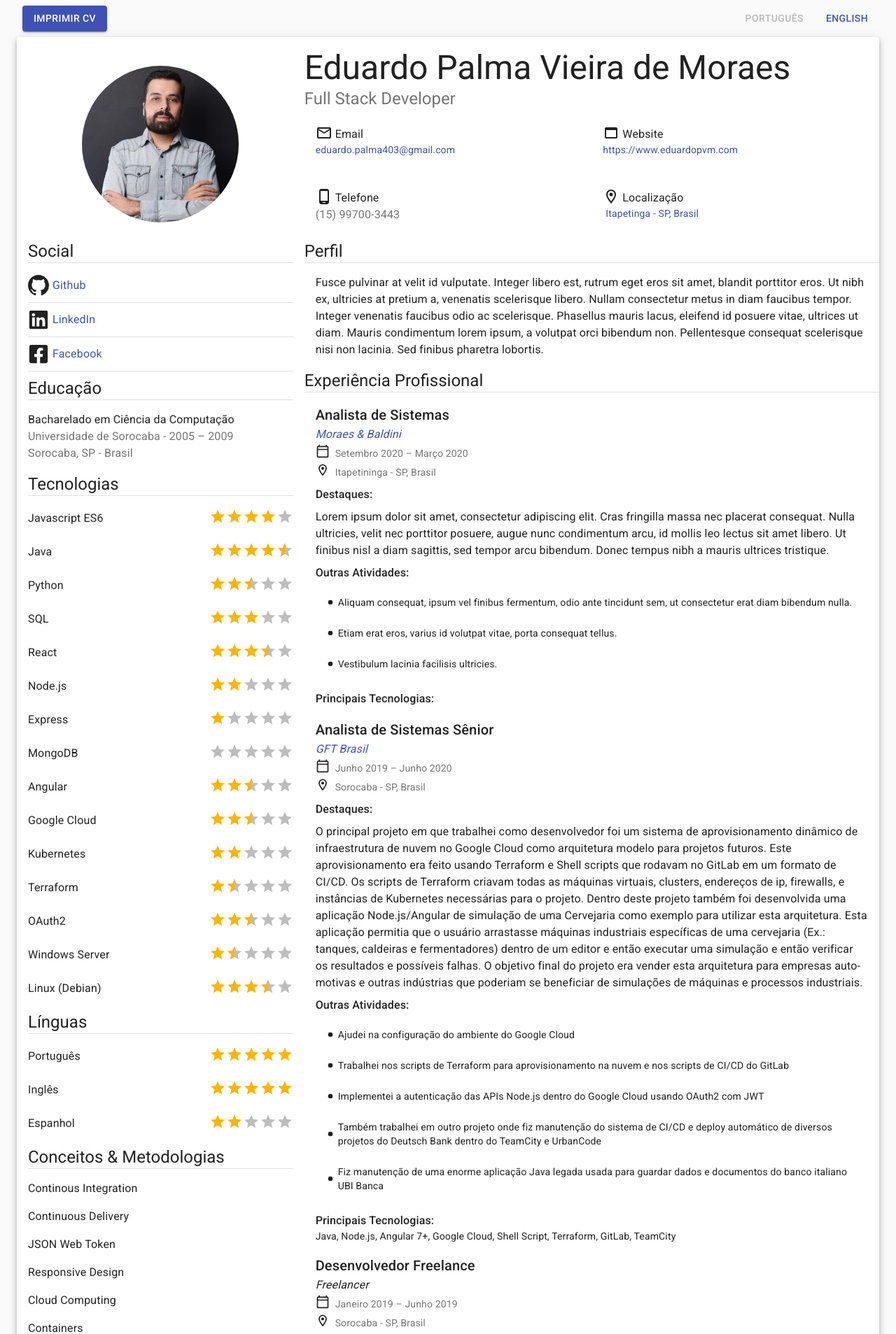
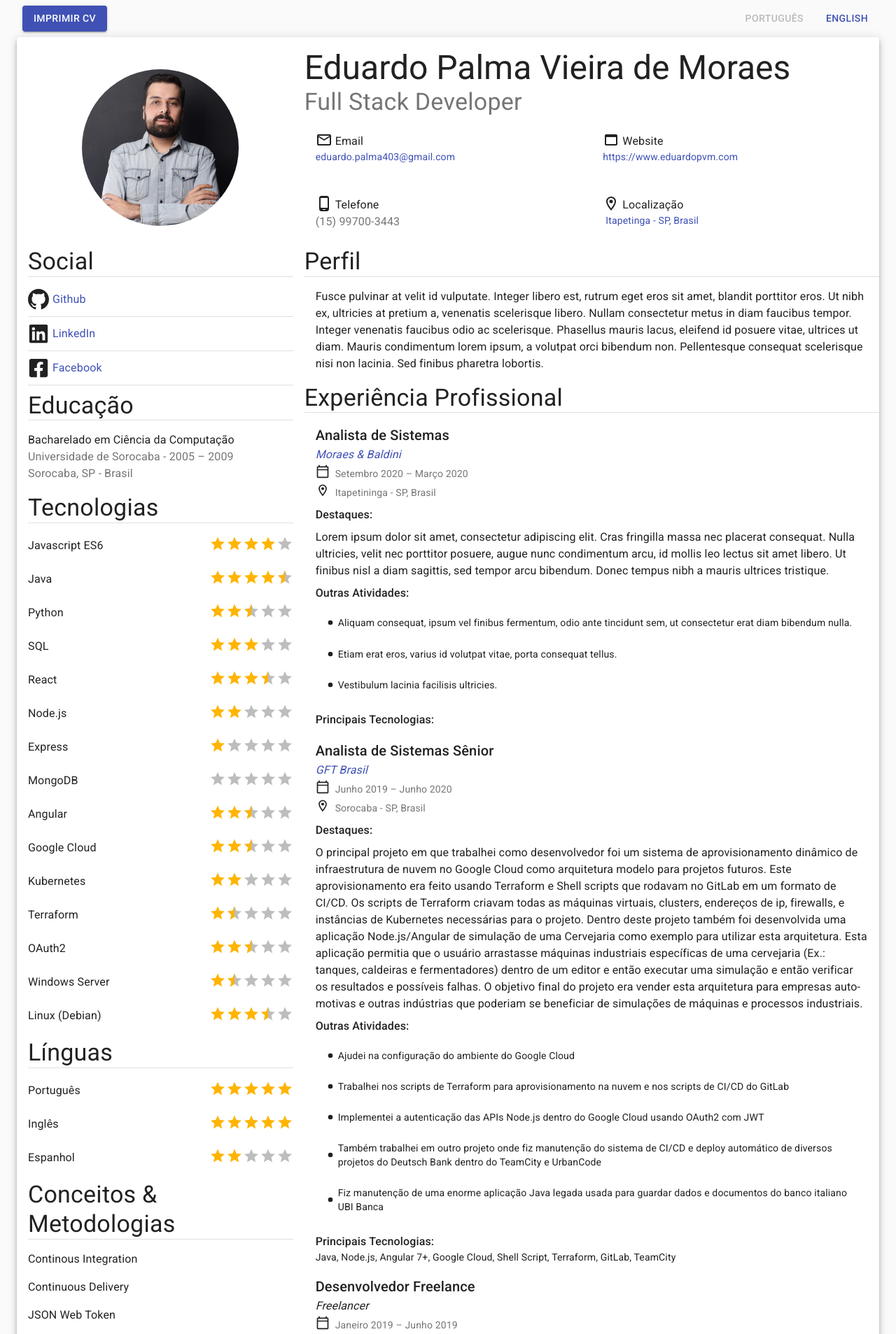
Before and after one commit to eduardopvm/react-cv, a React (Create React App) app: page / in a window 1280 px wide. Shown: the top 1907 px of the page at 70% size. Built offline with nearby package versions, Linux system fonts and the light colour scheme.

Commit message:
increased heading sizes for main labels

```diff
--- a/src/header/CVHeader.js
+++ b/src/header/CVHeader.js
@@ -13,7 +13,7 @@ export default function CVHeader(props) {
       <Box display="none" displayPrint="block">
         <Typography variant="h4">Eduardo Palma Vieira de Moraes</Typography>
       </Box>
-      <Typography variant="h5" color="textSecondary">
+      <Typography variant="h4" color="textSecondary">
         Full Stack Developer
       </Typography>
       <InfoPanel contact={props.data} />
--- a/src/main_content/ProfessionalProfile.js
+++ b/src/main_content/ProfessionalProfile.js
@@ -9,7 +9,7 @@ export default function ProfissionalProfile(props) {
 
   return (
     <Box>
-      <Typography variant="h5">{t('profile')}</Typography>
+      <Typography variant="h4">{t('profile')}</Typography>
       <Divider />
       <Typography variant="body1" component="div">
         <Box m={2}>{props.profileText}</Box>
--- a/src/main_content/WorkHistory.js
+++ b/src/main_content/WorkHistory.js
@@ -17,7 +17,7 @@ export default function WorkHistory(props) {
 
   return (
     <Box>
-      <Typography variant="h5">{t('workHistory')}</Typography>
+      <Typography variant="h4">{t('workHistory')}</Typography>
       <Divider />
       <Box>{workHistory}</Box>
     </Box>
--- a/src/sidebar/Sidebar.js
+++ b/src/sidebar/Sidebar.js
@@ -17,7 +17,7 @@ export default function Sidebar(props) {
     <React.Fragment>
       <Box>
         <Box ml={2}>
-          <Typography variant="h5">Social</Typography>
+          <Typography variant="h4">Social</Typography>
         </Box>
         <Divider variant="middle" />
         <SocialList />
@@ -25,7 +25,7 @@ export default function Sidebar(props) {
 
       <Box>
         <Box ml={2}>
-          <Typography variant="h5">{t("education")}</Typography>
+          <Typography variant="h4">{t("education")}</Typography>
         </Box>
         <Divider variant="middle" />
         <Box m={2}>
@@ -39,7 +39,7 @@ export default function Sidebar(props) {
 
       <Box>
         <Box ml={2}>
-          <Typography variant="h5">{t("technicalSkills")}</Typography>
+          <Typography variant="h4">{t("technicalSkills")}</Typography>
         </Box>
         <Divider variant="middle" />
         <RatedSkillList skills={props.staticData.technical_skills} />
@@ -47,7 +47,7 @@ export default function Sidebar(props) {
 
       <Box>
         <Box ml={2}>
-          <Typography variant="h5">{t("languageSkills")}</Typography>
+          <Typography variant="h4">{t("languageSkills")}</Typography>
         </Box>
         <Divider variant="middle" />
         <LanguageSkillList skills={props.staticData.languague_skills} />
@@ -55,7 +55,7 @@ export default function Sidebar(props) {
 
       <Box>
         <Box ml={2}>
-          <Typography variant="h5">{t("generalSkills")}</Typography>
+          <Typography variant="h4">{t("generalSkills")}</Typography>
         </Box>
         <Divider variant="middle" />
         <GeneralSkillsList skills={props.staticData.general_skills} />
@@ -63,7 +63,7 @@ export default function Sidebar(props) {
 
       <Box>
         <Box ml={2}>
-          <Typography variant="h5">{t("certificates")}</Typography>
+          <Typography variant="h4">{t("certificates")}</Typography>
         </Box>
         <Divider variant="middle" />
         <CertificateList certificates={props.staticData.certificates} />
```
